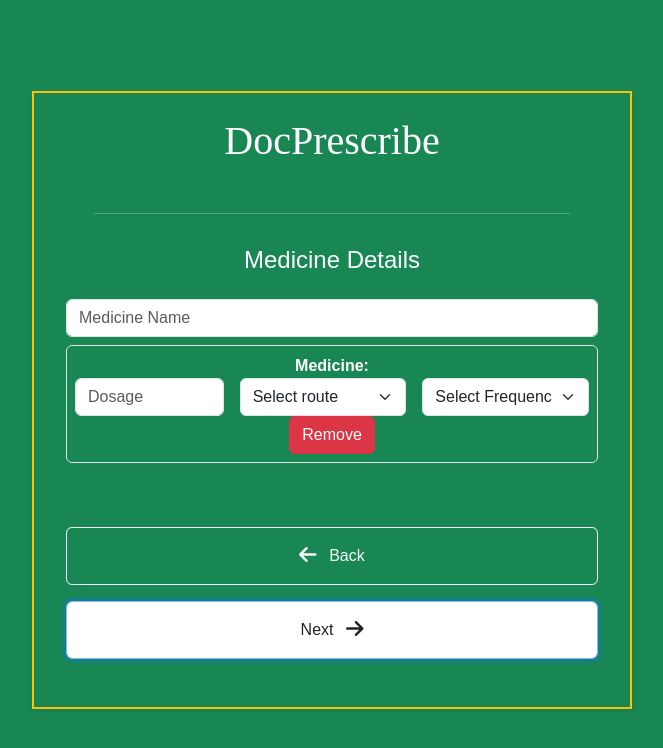
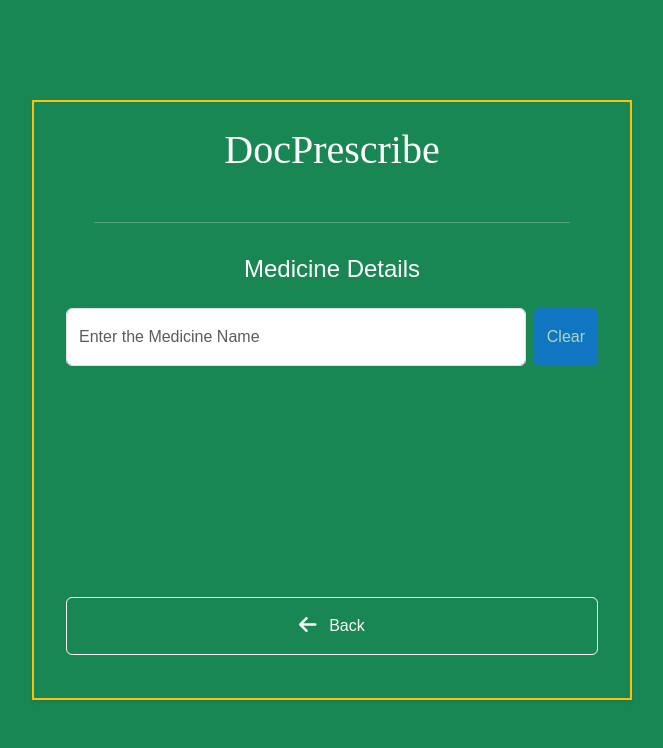
Before and after one commit to Prabathunni/DocPrescribe, a React (Vite) app in the folder frontend/: page /input in a window 1280 px wide. Both pictures are taken after a click on the button "Next". Shown: the top 748 px of the page, without its empty margins (308-971 px from the left). Built offline with nearby package versions, Linux system fonts and the light colour scheme; a web font is replaced by a local one.

Commit message:
frontend setup over

```diff
--- a/frontend/package.json
+++ b/frontend/package.json
@@ -12,6 +12,7 @@
   "dependencies": {
     "axios": "^1.10.0",
     "bootstrap": "^5.3.7",
+    "html2pdf.js": "^0.10.3",
     "react": "^19.1.0",
     "react-bootstrap": "^2.10.10",
     "react-dom": "^19.1.0",
--- a/frontend/src/Components/MedicineForm.jsx
+++ b/frontend/src/Components/MedicineForm.jsx
@@ -2,7 +2,7 @@ import MedicineSuggest from './MedicineSuggest';
 
 function MedicineForm({ formData, setFormData }) {
 
-  const {medicines} = formData;
+  const { medicines } = formData;
 
   const handleAddMedicine = (name) => {
     const newMedicine = {
@@ -19,7 +19,7 @@ function MedicineForm({ formData, setFormData }) {
   };
 
 
-  const handleMedicineChange = (index, field, value) =>{
+  const handleMedicineChange = (index, field, value) => {
     const updateMeds = [...medicines];
     updateMeds[index][field] = value;
 
@@ -47,20 +47,33 @@ function MedicineForm({ formData, setFormData }) {
     <div>
       <h4 className='mb-4'>Medicine Details</h4>
 
-      <MedicineSuggest onSelect={handleAddMedicine}/>
+      <MedicineSuggest onSelect={handleAddMedicine} />
 
       {formData.medicines.map((med, idx) => (
-        <div key={idx} className="mb-3 border p-2 rounded">
+        <div key={idx} className="mb-3 border p-4 rounded bg-light text-dark text-start">
 
-          <div><strong>Medicine: </strong> {med.name} </div>
+          <div className='d-flex justify-content-between align-items-center'>
+            <strong>Medicine No: {idx + 1}</strong>
+            <button onClick={() => handleRemoveMedicine(idx)} className='btn btn-danger btn-sm'>Remove</button>
+          </div>
+
+          <hr />
+
+          <label htmlFor="medname">Name:</label>
+          <input id='medname' type="text" value={med.name} className='form-control mb-2' readOnly />
 
           <div className='d-flex gap-3'>
 
-            <input type="text" placeholder="Dosage" value={med.dosage} onChange={e => handleMedicineChange(idx, "dosage", e.target.value)}
+            <div>
+              <label htmlFor='dose'>Dose </label>
+              <input id='dose' type="text" placeholder="Dosage" value={med.dosage} onChange={e => handleMedicineChange(idx, "dosage", e.target.value)}
                 className="form-control"
               />
+            </div>
 
-            <select className='form-select' name="med-route" value={med.route} onChange={e => handleMedicineChange(idx, "route", e.target.value)}>
+            <div>
+              <label htmlFor="routee">Route </label>
+              <select id='routee' className='form-select' name="med-route" value={med.route} onChange={e => handleMedicineChange(idx, "route", e.target.value)}>
 
                 <option value="">Select route</option>
 
@@ -84,8 +97,11 @@ function MedicineForm({ formData, setFormData }) {
                 </optgroup>
               </select>
 
+            </div>
 
-            <select value={med.frequency || ""} onChange={e => handleMedicineChange(idx, "frequency", e.target.value)} className="form-select flex-fill">
+            <div>
+              <label htmlFor="freq">Frequency</label>
+              <select id='freq' value={med.frequency || ""} onChange={e => handleMedicineChange(idx, "frequency", e.target.value)} className="form-select flex-fill">
                 <option value="">Select Frequency</option>
 
                 <optgroup label="Common Frequencies">
@@ -104,7 +120,8 @@ function MedicineForm({ formData, setFormData }) {
 
             </div>
 
-          <button onClick={()=>handleRemoveMedicine(idx)} className='btn btn-danger'>Remove</button>
+          </div>
+
 
 
 
--- a/frontend/src/Components/MedicineSuggest.jsx
+++ b/frontend/src/Components/MedicineSuggest.jsx
@@ -47,26 +47,35 @@ function MedicineSuggest({ onSelect }) {
     },[]);
 
 
+    const ClearInputField = () =>{
+        setTerm('')
+    }
+
+
 
 
     return (
         <div ref={wrapperRef} style={{ position: 'relative', width: '100%' }}>
-            <input type="text" value={term} onChange={e => setTerm(e.target.value)} placeholder='Medicine Name' className="form-control mb-2" />
+
+            <div className='d-flex gap-2 mb-4'>
+            <input type="text" value={term} onChange={e => setTerm(e.target.value)} placeholder='Enter the Medicine Name' className="form-control  py-3" />
+            <button disabled={!term} onClick={ClearInputField} className='btn btn-primary'>Clear</button>
+            </div>
 
             {
                 suggestions.length > 0 && (
-                    <ul className='text-dark text-start rounded' style={{ position: 'absolute', top: '100%', left: 0, right: 0, maxHeight: '150px', margin: 0, padding: '4px 0', listStyle: 'none', background: '#fff', overflowY: 'auto', zIndex: 10 }}>
+                    <ul className='text-dark text-start rounded' style={{ position: 'absolute', top: '100%', left: 0, right: 0, maxHeight: '180px', margin: 0, padding: '5px', listStyle: 'none', background: '#fff', overflowY: 'auto', zIndex: 10 }}>
 
                         {suggestions.map((name, i) => (
                             <li key={i}
-
+                                className='mb-1 '
                                 onMouseDown={e => e.preventDefault()}
                                 onClick={() => {
                                     onSelect(name);
                                     setTerm(name);
                                     setSuggestions([])
                                 }}
-                                style={{ padding: '2px', cursor: 'pointer' }}
+                                style={{ padding: '2px', cursor: 'pointer',borderBottom: '1px solid #ddd' }}
                             >
                                 {name}
                             </li>
--- a/frontend/src/Components/PatientDetailsForm.jsx
+++ b/frontend/src/Components/PatientDetailsForm.jsx
@@ -38,7 +38,7 @@ function PatientDetailsForm({ formData, setFormData }) {
                 placeholder="Enter diagnosis details"
                 value={formData.diagnosis}
                 onChange={e => setFormData({ ...formData, diagnosis: e.target.value })}
-                className="form-control mb-5"
+                className="form-control"
             />
 
 
--- a/frontend/src/Pages/InputAquire.jsx
+++ b/frontend/src/Pages/InputAquire.jsx
@@ -14,7 +14,7 @@ function InputAquire() {
     age: "",
     gender: "",
     diagnosis: "",
-    medicines: [{ name: "", dosage: "", frequency: "", route: "" }]
+    medicines: []
   })
 
   const printRef = useRef();
@@ -46,6 +46,8 @@ function InputAquire() {
     console.log("button Clicked");
 
   }
+
+
 
 
 
@@ -87,16 +89,20 @@ function InputAquire() {
           )}
 
 
-          <div className='d-flex flex-column d-print-none'>
+
+          <div className='d-flex flex-column justify-content-end d-print-none' style={{height:'265px'}}>
 
             {step > 1 && <button onClick={prevStep} className='btn btn-outline-light py-3 mt-5'><i class="fa-solid fa-arrow-right fa-flip-horizontal fa-lg me-2"></i> Back</button>}
-
-            {step < 3 ?
-              (<button onClick={nextStep} className='btn btn-outline-light py-3 mt-3 mb-3 form-control'>Next <i class="fa-solid fa-arrow-right fa-lg ms-2"></i></button>)
+            {
+              step < 2 ? <button onClick={nextStep} className='btn btn-outline-light py-3 mt-3 mb-3'> Next <i class="fa-solid fa-arrow-right fa-lg ms-2 "></i></button>
               :
-              (<button onClick={createPrescription} className='btn btn-primary mt-3 py-3'>Save Prescription</button>)
+              formData.medicines.length > 0 && step <3 ?
+              (<button onClick={nextStep} className='btn btn-outline-light py-3 mt-3 mb-3'> Next <i class="fa-solid fa-arrow-right fa-lg ms-2 "></i></button>)
+              :
+              formData.medicines.length > 0 && ( <button onClick={createPrescription} className='btn btn-primary py-3 mt-3'>Save Prescription</button> )
 
             }
+
             {step === 1 && (<span><Link to={'/pickup'} className='text-white'>Go Back</Link></span>)}
           </div>
 
--- a/frontend/src/index.css
+++ b/frontend/src/index.css
@@ -8,6 +8,7 @@ html,body{
 /* PRIMARY DIV */
 .primaryDIV{
     width: 600px;
+    min-height: 600px;
 }
 
 
@@ -23,6 +24,8 @@ html,body{
         padding: 1rem;
     }
 }
+
+
 
 
 
```
Also changed, not shown: 1 other file (tests, documents, lock files or other folders). Lines whose indentation alone changed are shown as unchanged.
